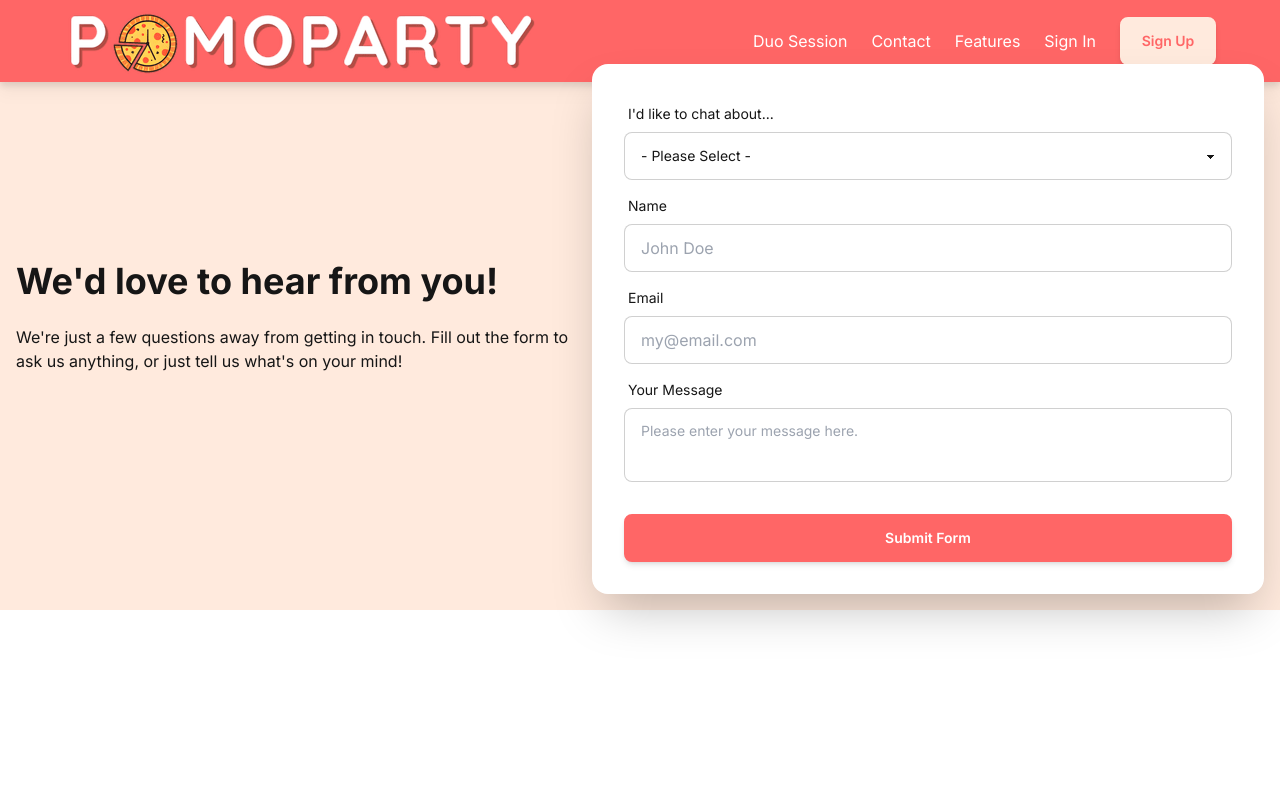
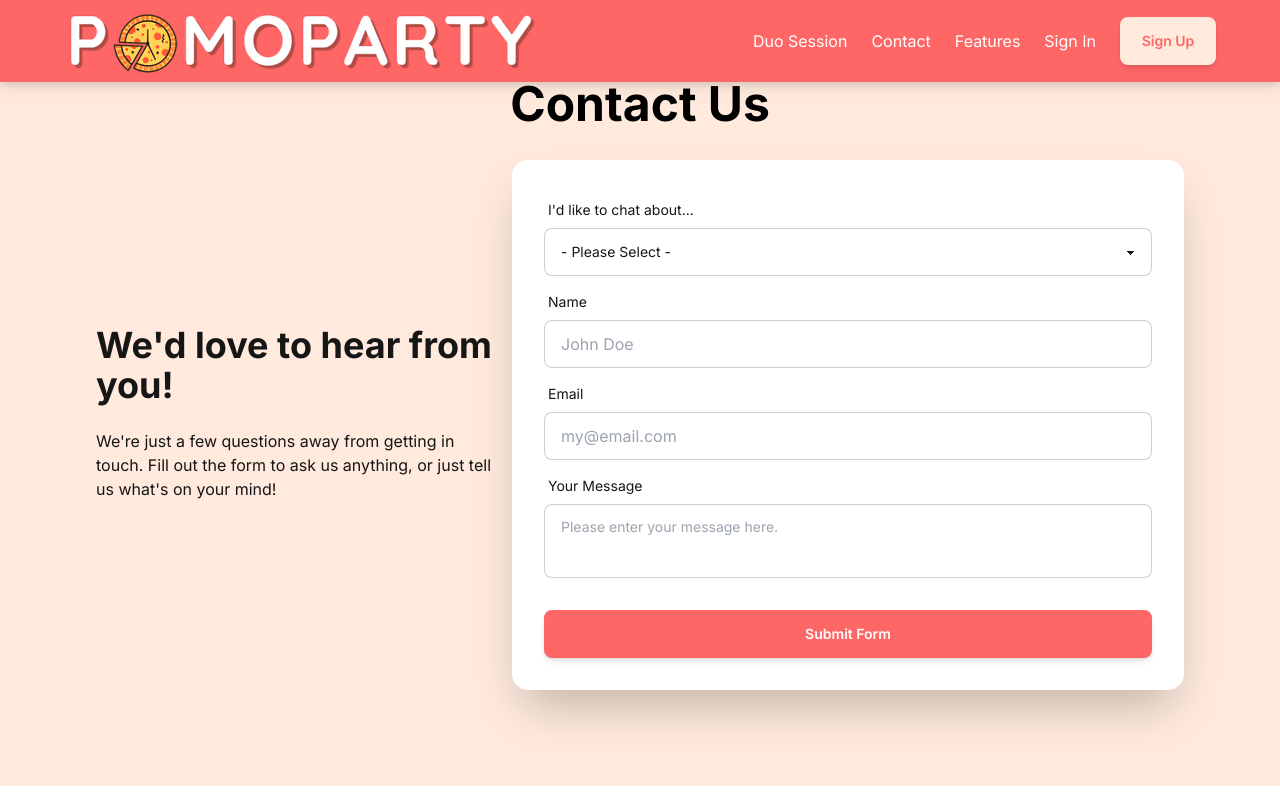
Before and after one commit to sn163/Pomoparty, a Next.js app: page /contact in a window 1280 px wide. Built offline with nearby package versions, Linux system fonts and the light colour scheme.

Commit message:
moved contact page down so h1 isnt hidden anymore

```diff
--- a/src/app/contact/page.tsx
+++ b/src/app/contact/page.tsx
@@ -2,8 +2,8 @@ import ContactForm from "../_components/ContactForm";
 
 export default function ContactPage() {
   return (
-    <main className="bg-accent">
-      <div className="text-center text-black">
+    <main className="bg-accent flex flex-col items-center space-y-4 p-20">
+      <div className="text-center text-black ">
         <h1 className="text-5xl font-bold">Contact Us</h1>
       </div>
       <div className="hero">
--- a/src/app/globals.css
+++ b/src/app/globals.css
@@ -30,7 +30,6 @@ body {
   .btn-primary {
     @apply border-2 text-white shadow-md;
   }
-
   .btn-secondary {
     @apply border-2 text-white shadow-md;
   }
```
